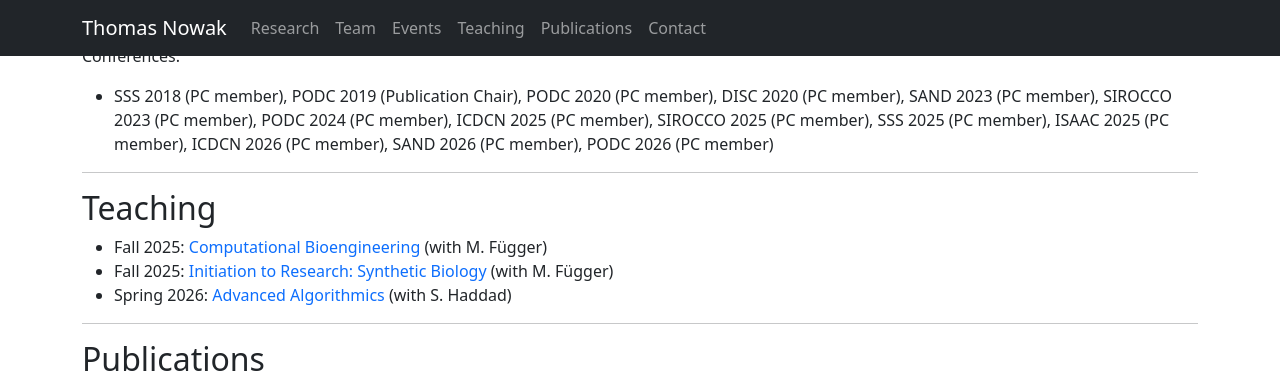
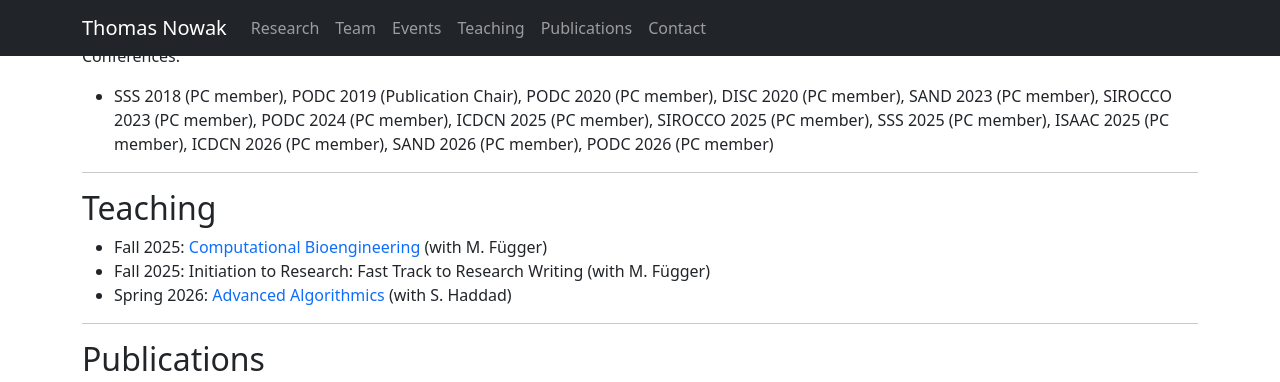
Before and after one commit to nowathom/website, a Jekyll site: the page built from index.md, in a window 1280 px wide and 900 px high, scrolled down 986 px, cut to the strip 0-382 px from the top of the window. Built offline with Jekyll 4.4.1, drawn with Linux system fonts in a browser that asks for light colours.

Commit message:
Updated initiation link and title

```diff
--- a/index.md
+++ b/index.md
@@ -126,7 +126,7 @@ Teaching
 --------
 
 - Fall 2025: [Computational Bioengineering](https://compbioeng.biodis.co/) (with M. Függer)
-- Fall 2025: [Initiation to Research: Synthetic Biology](https://wikimpri.dptinfo.ens-cachan.fr/doku.php?id=cours:c-1-36#wg_l1_synthetic_biology_m_fuegger_and_t_nowak)  (with M. Függer)
+- Fall 2025: Initiation to Research: Fast Track to Research Writing (with M. Függer)
 - Spring 2026: [Advanced Algorithmics](https://algo2.biodis.co/) (with S. Haddad)
 
 ------------------------------------------------------------------------
```
